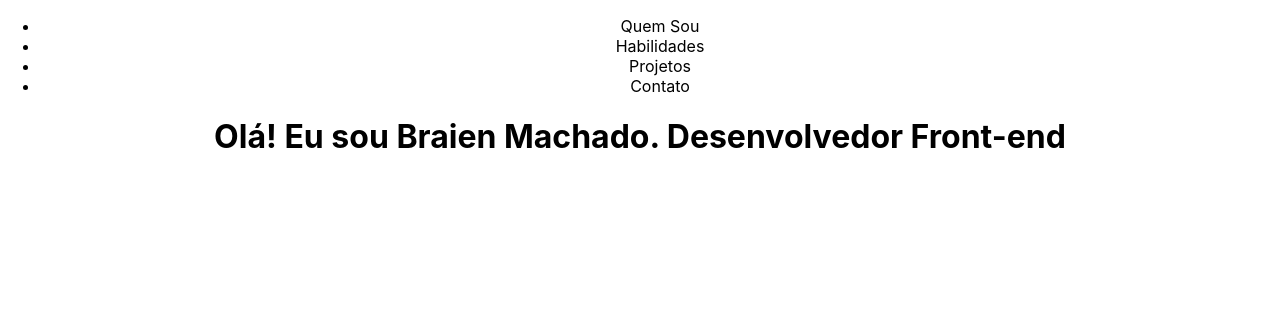
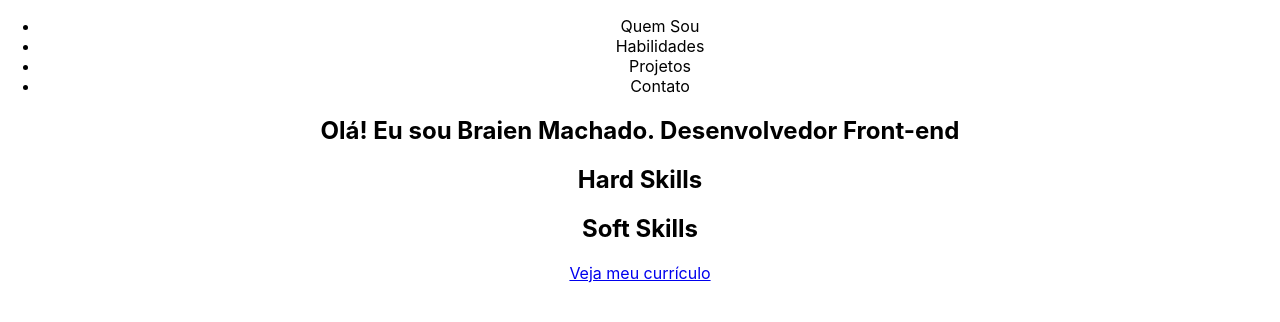
Before and after one commit to braien-machado/react-portfolio, a React (Create React App) app: page / in a window 1280 px wide. Shown: the top 322 px of the page. Built offline with nearby package versions, Linux system fonts and the light colour scheme.

Commit message:
add tests for skills section and remove reporWebVitals

```diff
--- a/src/App.js
+++ b/src/App.js
@@ -13,7 +13,14 @@ function App() {
           </ul>
         </nav>
       </header>
-      <h1>Olá! Eu sou <span>Braien Machado.</span> <span>Desenvolvedor Front-end</span></h1>
+      <section id="presentation">
+        <h1>Olá! Eu sou <span>Braien Machado.</span> <span>Desenvolvedor Front-end</span></h1>
+      </section>
+      <section>
+        <h2>Hard Skills</h2>
+        <h2>Soft Skills</h2>
+        <a href='#'>Veja meu currículo</a>
+      </section>
     </div>
   );
 }
--- a/src/index.js
+++ b/src/index.js
@@ -2,7 +2,6 @@ import React from 'react';
 import ReactDOM from 'react-dom';
 import './index.css';
 import App from './App';
-import reportWebVitals from './reportWebVitals';
 
 ReactDOM.render(
   <React.StrictMode>
@@ -10,8 +9,3 @@ ReactDOM.render(
   </React.StrictMode>,
   document.getElementById('root')
 );
-
-// If you want to start measuring performance in your app, pass a function
-// to log results (for example: reportWebVitals(console.log))
-// or send to an analytics endpoint. Learn more: https://bit.ly/CRA-vitals
-reportWebVitals();
--- a/src/reportWebVitals.js
+++ /dev/null
@@ -1,13 +0,0 @@
-const reportWebVitals = onPerfEntry => {
-  if (onPerfEntry && onPerfEntry instanceof Function) {
-    import('web-vitals').then(({ getCLS, getFID, getFCP, getLCP, getTTFB }) => {
-      getCLS(onPerfEntry);
-      getFID(onPerfEntry);
-      getFCP(onPerfEntry);
-      getLCP(onPerfEntry);
-      getTTFB(onPerfEntry);
-    });
-  }
-};
-
-export default reportWebVitals;
```
Also changed, not shown: 1 other file (tests, documents, lock files or other folders).
